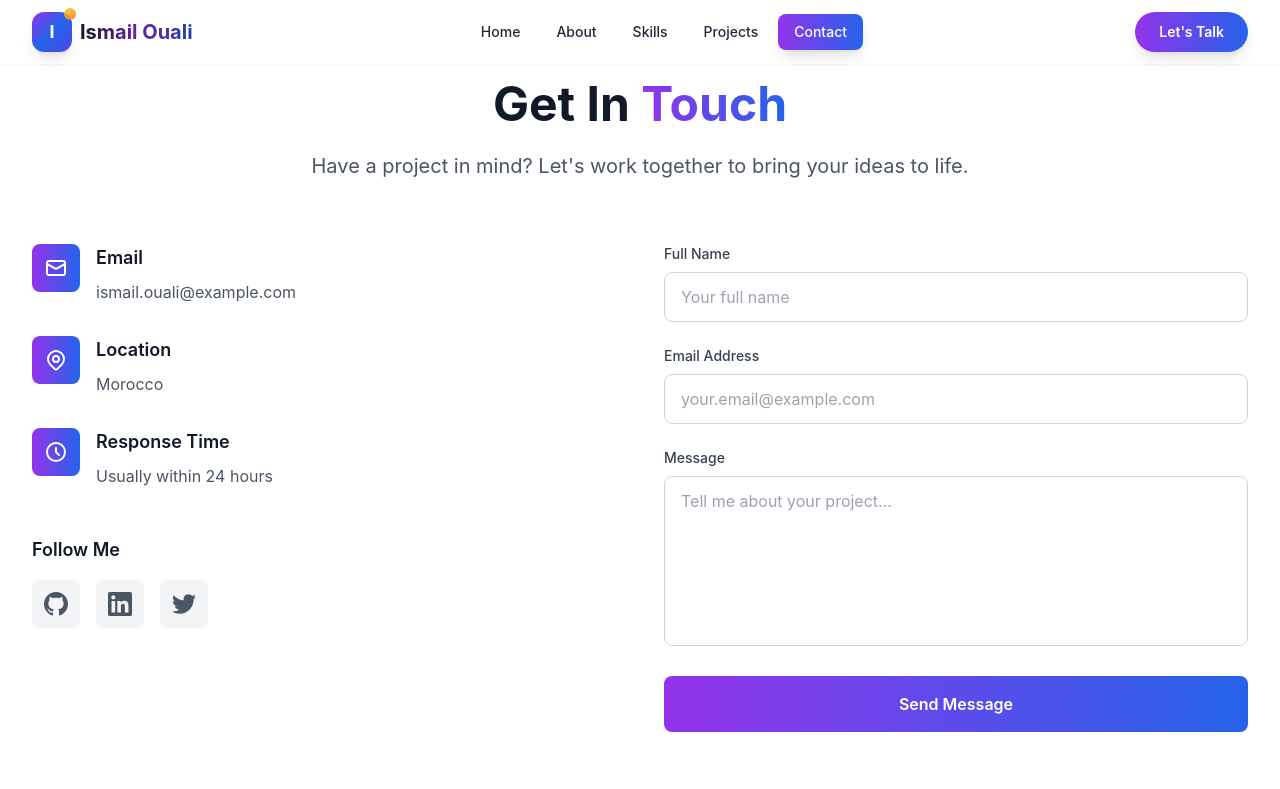
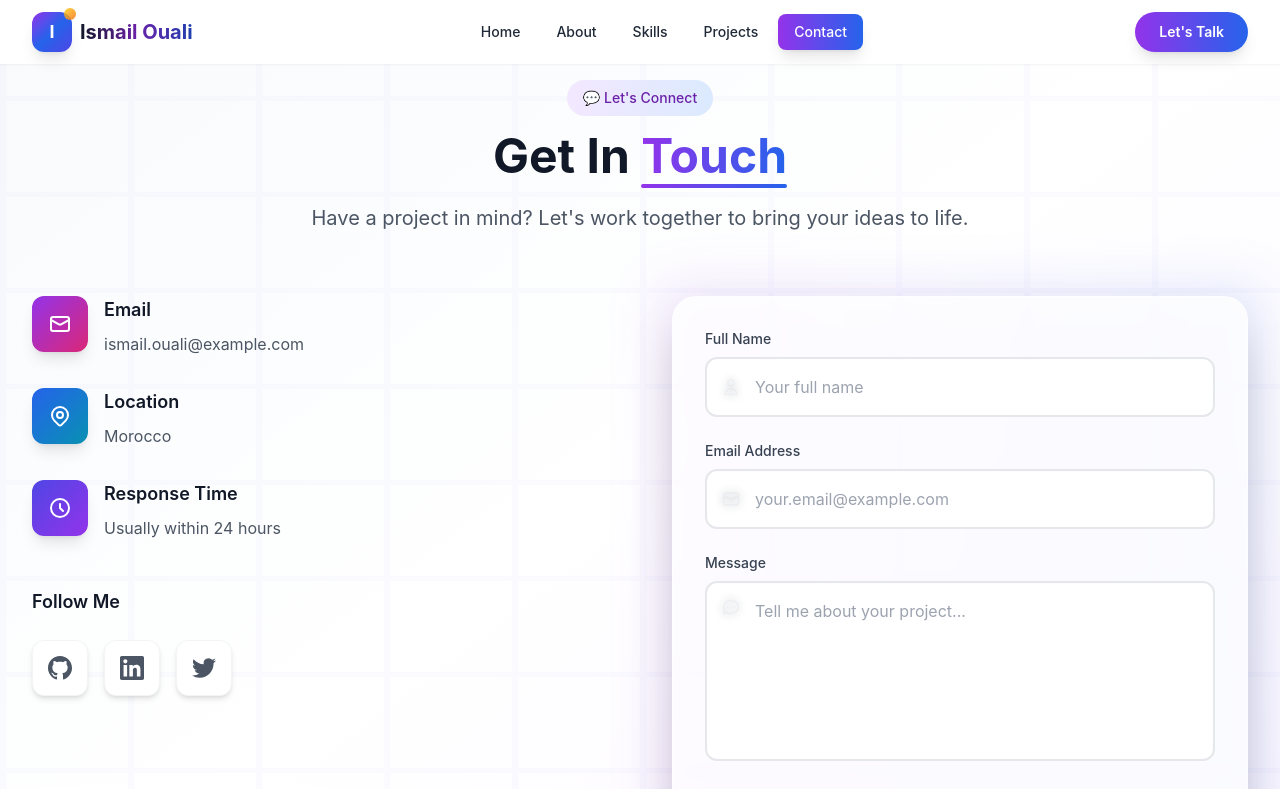
Before and after one commit to IsmailOuali/My-Port, a React (Vite) app: page /contact in a window 1280 px wide. Shown: the top 789 px of the page. Built offline with nearby package versions, Linux system fonts and the light colour scheme.

Commit message:
Update the ContactSection

```diff
--- a/src/assets/components/ContactSection.tsx
+++ b/src/assets/components/ContactSection.tsx
@@ -3,6 +3,7 @@ import React, { useState } from "react";
 const ContactSection = () => {
   const [formData, setFormData] = useState({ name: "", email: "", message: "" });
   const [status, setStatus] = useState<"idle" | "sending" | "success" | "error">("idle");
+  const [focusedField, setFocusedField] = useState<string | null>(null);
 
   const handleChange = (e: React.ChangeEvent<HTMLInputElement | HTMLTextAreaElement>) => {
     setFormData((prev) => ({ ...prev, [e.target.name]: e.target.value }));
@@ -23,177 +24,273 @@ const ContactSection = () => {
   };
 
   return (
-    <section className="py-20 bg-white">
-      <div className="max-w-7xl mx-auto px-4 sm:px-6 lg:px-8">
+    <section className="py-20 relative overflow-hidden">
+      {/* Enhanced Background */}
+      <div className="absolute inset-0 bg-gradient-to-br from-slate-50 via-white to-purple-50"></div>
+      <div className="absolute inset-0">
+        <svg className="w-full h-full opacity-30" viewBox="0 0 100 100" preserveAspectRatio="none">
+          <defs>
+            <pattern id="contact-grid" width="10" height="10" patternUnits="userSpaceOnUse">
+              <path d="M 10 0 L 0 0 0 10" fill="none" stroke="rgba(99, 102, 241, 0.1)" strokeWidth="1"/>
+            </pattern>
+          </defs>
+          <rect width="100" height="100" fill="url(#contact-grid)" />
+        </svg>
+      </div>
+
+      <div className="relative max-w-7xl mx-auto px-4 sm:px-6 lg:px-8">
         <div className="text-center mb-16 animate-fade-in-up">
+          <span className="inline-block px-4 py-2 bg-gradient-to-r from-purple-100 to-blue-100 text-purple-800 rounded-full text-sm font-medium mb-4">
+            💬 Let's Connect
+          </span>
           <h2 className="text-4xl lg:text-5xl font-bold mb-6 text-gray-900">
-            Get In <span className="bg-gradient-to-r from-purple-600 to-blue-600 bg-clip-text text-transparent">Touch</span>
+            Get In{" "}
+            <span className="relative inline-block">
+              <span className="bg-gradient-to-r from-purple-600 to-blue-600 bg-clip-text text-transparent">
+                Touch
+              </span>
+              <div className="absolute -bottom-2 left-0 w-full h-1 bg-gradient-to-r from-purple-600 to-blue-600 rounded-full"></div>
+            </span>
           </h2>
           <p className="text-xl text-gray-600 max-w-3xl mx-auto">
             Have a project in mind? Let's work together to bring your ideas to life.
           </p>
         </div>
 
-        <div className="grid lg:grid-cols-2 gap-12">
-          {/* Contact Info */}
-          <div className="animate-fade-in-up">
+        <div className="grid lg:grid-cols-2 gap-16">
+          {/* Enhanced Contact Info */}
+          <div className="animate-slide-in-left">
             <div className="space-y-8">
-              <div className="flex items-start space-x-4">
-                <div className="flex-shrink-0 w-12 h-12 bg-gradient-to-r from-purple-600 to-blue-600 rounded-lg flex items-center justify-center">
+              {[
+                {
+                  icon: (
                     <svg className="w-6 h-6 text-white" fill="none" stroke="currentColor" viewBox="0 0 24 24">
                       <path strokeLinecap="round" strokeLinejoin="round" strokeWidth={2} d="M3 8l7.89 4.26a2 2 0 002.22 0L21 8M5 19h14a2 2 0 002-2V7a2 2 0 00-2-2H5a2 2 0 00-2 2v10a2 2 0 002 2z" />
                     </svg>
-                </div>
-                <div>
-                  <h3 className="text-lg font-semibold text-gray-900 mb-2">Email</h3>
-                  <p className="text-gray-600">ismail.ouali@example.com</p>
-                </div>
-              </div>
-
-              <div className="flex items-start space-x-4">
-                <div className="flex-shrink-0 w-12 h-12 bg-gradient-to-r from-purple-600 to-blue-600 rounded-lg flex items-center justify-center">
+                  ),
+                  title: "Email",
+                  info: "ismail.ouali@example.com",
+                  gradient: "from-purple-600 to-pink-600"
+                },
+                {
+                  icon: (
                     <svg className="w-6 h-6 text-white" fill="none" stroke="currentColor" viewBox="0 0 24 24">
                       <path strokeLinecap="round" strokeLinejoin="round" strokeWidth={2} d="M17.657 16.657L13.414 20.9a1.998 1.998 0 01-2.827 0l-4.244-4.243a8 8 0 1111.314 0z" />
                       <path strokeLinecap="round" strokeLinejoin="round" strokeWidth={2} d="M15 11a3 3 0 11-6 0 3 3 0 016 0z" />
                     </svg>
-                </div>
-                <div>
-                  <h3 className="text-lg font-semibold text-gray-900 mb-2">Location</h3>
-                  <p className="text-gray-600">Morocco</p>
-                </div>
-              </div>
-
-              <div className="flex items-start space-x-4">
-                <div className="flex-shrink-0 w-12 h-12 bg-gradient-to-r from-purple-600 to-blue-600 rounded-lg flex items-center justify-center">
+                  ),
+                  title: "Location",
+                  info: "Morocco",
+                  gradient: "from-blue-600 to-cyan-600"
+                },
+                {
+                  icon: (
                     <svg className="w-6 h-6 text-white" fill="none" stroke="currentColor" viewBox="0 0 24 24">
                       <path strokeLinecap="round" strokeLinejoin="round" strokeWidth={2} d="M12 8v4l3 3m6-3a9 9 0 11-18 0 9 9 0 0118 0z" />
                     </svg>
+                  ),
+                  title: "Response Time",
+                  info: "Usually within 24 hours",
+                  gradient: "from-indigo-600 to-purple-600"
+                }
+              ].map((item, index) => (
+                <div key={item.title} className="group flex items-start space-x-4" style={{ animationDelay: `${index * 150}ms` }}>
+                  <div className={`flex-shrink-0 w-14 h-14 bg-gradient-to-br ${item.gradient} rounded-xl flex items-center justify-center shadow-lg group-hover:shadow-xl group-hover:scale-110 transition-all duration-300`}>
+                    {item.icon}
                   </div>
-                <div>
-                  <h3 className="text-lg font-semibold text-gray-900 mb-2">Response Time</h3>
-                  <p className="text-gray-600">Usually within 24 hours</p>
+                  <div className="flex-1">
+                    <h3 className="text-lg font-semibold text-gray-900 mb-2 group-hover:text-purple-600 transition-colors duration-300">
+                      {item.title}
+                    </h3>
+                    <p className="text-gray-600">{item.info}</p>
+                  </div>
+                </div>
+              ))}
+            </div>
+
+            {/* Enhanced Social Links */}
+            <div className="mt-12">
+              <h3 className="text-lg font-semibold text-gray-900 mb-6">Follow Me</h3>
+              <div className="flex space-x-4">
+                {[
+                  {
+                    href: "https://github.com/IsmailOuali",
+                    icon: (
+                      <svg className="w-6 h-6" fill="currentColor" viewBox="0 0 24 24">
+                        <path d="M12 0c-6.626 0-12 5.373-12 12 0 5.302 3.438 9.8 8.207 11.387.599.111.793-.261.793-.577v-2.234c-3.338.726-4.033-1.416-4.033-1.416-.546-1.387-1.333-1.756-1.333-1.756-1.089-.745.083-.729.083-.729 1.205.084 1.839 1.237 1.839 1.237 1.07 1.834 2.807 1.304 3.492.997.107-.775.418-1.305.762-1.604-2.665-.305-5.467-1.334-5.467-5.931 0-1.311.469-2.381 1.236-3.221-.124-.303-.535-1.524.117-3.176 0 0 1.008-.322 3.301 1.23.957-.266 1.983-.399 3.003-.404 1.02.005 2.047.138 3.006.404 2.291-1.552 3.297-1.23 3.297-1.23.653 1.653.242 2.874.118 3.176.77.84 1.235 1.911 1.235 3.221 0 4.609-2.807 5.624-5.479 5.921.43.372.823 1.102.823 2.222v3.293c0 .319.192.694.801.576 4.765-1.589 8.199-6.086 8.199-11.386 0-6.627-5.373-12-12-12z"/>
+                      </svg>
+                    ),
+                    gradient: "from-gray-700 to-gray-900"
+                  },
+                  {
+                    href: "https://www.linkedin.com/in/ismail-ouali",
+                    icon: (
+                      <svg className="w-6 h-6" fill="currentColor" viewBox="0 0 24 24">
+                        <path d="M20.447 20.452h-3.554v-5.569c0-1.328-.027-3.037-1.852-3.037-1.853 0-2.136 1.445-2.136 2.939v5.667H9.351V9h3.414v1.561h.046c.477-.9 1.637-1.85 3.37-1.85 3.601 0 4.267 2.37 4.267 5.455v6.286zM5.337 7.433c-1.144 0-2.063-.926-2.063-2.065 0-1.138.92-2.063 2.063-2.063 1.14 0 2.064.925 2.064 2.063 0 1.139-.925 2.065-2.064 2.065zm1.782 13.019H3.555V9h3.564v11.452zM22.225 0H1.771C.792 0 0 .774 0 1.729v20.542C0 23.227.792 24 1.771 24h20.451C23.2 24 24 23.227 24 22.271V1.729C24 .774 23.2 0 22.222 0h.003z"/>
+                      </svg>
+                    ),
+                    gradient: "from-blue-600 to-blue-800"
+                  },
+                  {
+                    href: "https://twitter.com/ismailouali",
+                    icon: (
+                      <svg className="w-6 h-6" fill="currentColor" viewBox="0 0 24 24">
+                        <path d="M23.953 4.57a10 10 0 01-2.825.775 4.958 4.958 0 002.163-2.723c-.951.555-2.005.959-3.127 1.184a4.92 4.92 0 00-8.384 4.482C7.69 8.095 4.067 6.13 1.64 3.162a4.822 4.822 0 00-.666 2.475c0 1.71.87 3.213 2.188 4.096a4.904 4.904 0 01-2.228-.616v.06a4.923 4.923 0 003.946 4.827 4.996 4.996 0 01-2.212.085 4.936 4.936 0 004.604 3.417 9.867 9.867 0 01-6.102 2.105c-.39 0-.779-.023-1.17-.067a13.995 13.995 0 007.557 2.209c9.053 0 13.998-7.496 13.998-13.985 0-.21 0-.42-.015-.63A9.935 9.935 0 0024 4.59z"/>
+                      </svg>
+                    ),
+                    gradient: "from-sky-500 to-blue-600"
+                  }
+                ].map((social, index) => (
+                  <a
+                    key={index}
+                    href={social.href}
+                    target="_blank"
+                    rel="noopener noreferrer"
+                    className="group relative w-14 h-14 bg-white rounded-xl shadow-md hover:shadow-xl flex items-center justify-center transition-all duration-300 hover:scale-110 border border-gray-100"
+                  >
+                    <span className={`text-gray-600 group-hover:text-white transition-colors duration-300 relative z-10`}>
+                      {social.icon}
+                    </span>
+                    <div className={`absolute inset-0 bg-gradient-to-br ${social.gradient} rounded-xl opacity-0 group-hover:opacity-100 transition-opacity duration-300`}></div>
+                  </a>
+                ))}
               </div>
             </div>
           </div>
 
-            <div className="mt-12">
-              <h3 className="text-lg font-semibold text-gray-900 mb-4">Follow Me</h3>
-              <div className="flex space-x-4">
-                <a
-                  href="https://github.com/IsmailOuali"
-                  target="_blank"
-                  rel="noopener noreferrer"
-                  className="w-12 h-12 bg-gray-100 hover:bg-gradient-to-r hover:from-purple-600 hover:to-blue-600 rounded-lg flex items-center justify-center transition-all duration-300 group"
-                >
-                  <svg className="w-6 h-6 text-gray-600 group-hover:text-white" fill="currentColor" viewBox="0 0 24 24">
-                    <path d="M12 0c-6.626 0-12 5.373-12 12 0 5.302 3.438 9.8 8.207 11.387.599.111.793-.261.793-.577v-2.234c-3.338.726-4.033-1.416-4.033-1.416-.546-1.387-1.333-1.756-1.333-1.756-1.089-.745.083-.729.083-.729 1.205.084 1.839 1.237 1.839 1.237 1.07 1.834 2.807 1.304 3.492.997.107-.775.418-1.305.762-1.604-2.665-.305-5.467-1.334-5.467-5.931 0-1.311.469-2.381 1.236-3.221-.124-.303-.535-1.524.117-3.176 0 0 1.008-.322 3.301 1.23.957-.266 1.983-.399 3.003-.404 1.02.005 2.047.138 3.006.404 2.291-1.552 3.297-1.23 3.297-1.23.653 1.653.242 2.874.118 3.176.77.84 1.235 1.911 1.235 3.221 0 4.609-2.807 5.624-5.479 5.921.43.372.823 1.102.823 2.222v3.293c0 .319.192.694.801.576 4.765-1.589 8.199-6.086 8.199-11.386 0-6.627-5.373-12-12-12z"/>
+          {/* Enhanced Contact Form */}
+          <div className="animate-slide-in-right">
+            <div className="relative">
+              <div className="absolute -inset-4 bg-gradient-to-r from-purple-600/10 to-blue-600/10 rounded-3xl blur-xl"></div>
+              <div className="relative bg-white/80 backdrop-blur-sm rounded-3xl p-8 shadow-2xl border border-white/50">
+                <form onSubmit={handleSubmit} className="space-y-6">
+                  {[
+                    {
+                      label: "Full Name",
+                      name: "name",
+                      type: "text",
+                      placeholder: "Your full name",
+                      icon: (
+                        <svg className="w-5 h-5" fill="none" stroke="currentColor" viewBox="0 0 24 24">
+                          <path strokeLinecap="round" strokeLinejoin="round" strokeWidth={2} d="M16 7a4 4 0 11-8 0 4 4 0 018 0zM12 14a7 7 0 00-7 7h14a7 7 0 00-7-7z" />
                         </svg>
-                </a>
-                <a
-                  href="https://www.linkedin.com/in/ismail-ouali"
-                  target="_blank"
-                  rel="noopener noreferrer"
-                  className="w-12 h-12 bg-gray-100 hover:bg-gradient-to-r hover:from-purple-600 hover:to-blue-600 rounded-lg flex items-center justify-center transition-all duration-300 group"
-                >
-                  <svg className="w-6 h-6 text-gray-600 group-hover:text-white" fill="currentColor" viewBox="0 0 24 24">
-                    <path d="M20.447 20.452h-3.554v-5.569c0-1.328-.027-3.037-1.852-3.037-1.853 0-2.136 1.445-2.136 2.939v5.667H9.351V9h3.414v1.561h.046c.477-.9 1.637-1.85 3.37-1.85 3.601 0 4.267 2.37 4.267 5.455v6.286zM5.337 7.433c-1.144 0-2.063-.926-2.063-2.065 0-1.138.92-2.063 2.063-2.063 1.14 0 2.064.925 2.064 2.063 0 1.139-.925 2.065-2.064 2.065zm1.782 13.019H3.555V9h3.564v11.452zM22.225 0H1.771C.792 0 0 .774 0 1.729v20.542C0 23.227.792 24 1.771 24h20.451C23.2 24 24 23.227 24 22.271V1.729C24 .774 23.2 0 22.222 0h.003z"/>
+                      )
+                    },
+                    {
+                      label: "Email Address",
+                      name: "email",
+                      type: "email",
+                      placeholder: "your.email@example.com",
+                      icon: (
+                        <svg className="w-5 h-5" fill="none" stroke="currentColor" viewBox="0 0 24 24">
+                          <path strokeLinecap="round" strokeLinejoin="round" strokeWidth={2} d="M3 8l7.89 4.26a2 2 0 002.22 0L21 8M5 19h14a2 2 0 002-2V7a2 2 0 00-2-2H5a2 2 0 00-2 2v10a2 2 0 002 2z" />
                         </svg>
-                </a>
-                <a
-                  href="https://twitter.com/ismailouali"
-                  target="_blank"
-                  rel="noopener noreferrer"
-                  className="w-12 h-12 bg-gray-100 hover:bg-gradient-to-r hover:from-purple-600 hover:to-blue-600 rounded-lg flex items-center justify-center transition-all duration-300 group"
-                >
-                  <svg className="w-6 h-6 text-gray-600 group-hover:text-white" fill="currentColor" viewBox="0 0 24 24">
-                    <path d="M23.953 4.57a10 10 0 01-2.825.775 4.958 4.958 0 002.163-2.723c-.951.555-2.005.959-3.127 1.184a4.92 4.92 0 00-8.384 4.482C7.69 8.095 4.067 6.13 1.64 3.162a4.822 4.822 0 00-.666 2.475c0 1.71.87 3.213 2.188 4.096a4.904 4.904 0 01-2.228-.616v.06a4.923 4.923 0 003.946 4.827 4.996 4.996 0 01-2.212.085 4.936 4.936 0 004.604 3.417 9.867 9.867 0 01-6.102 2.105c-.39 0-.779-.023-1.17-.067a13.995 13.995 0 007.557 2.209c9.053 0 13.998-7.496 13.998-13.985 0-.21 0-.42-.015-.63A9.935 9.935 0 0024 4.59z"/>
-                  </svg>
-                </a>
+                      )
+                    }
+                  ].map((field) => (
+                    <div key={field.name} className="group">
+                      <label htmlFor={field.name} className="block text-sm font-medium text-gray-700 mb-2">
+                        {field.label}
+                      </label>
+                      <div className="relative">
+                        <div className={`absolute inset-y-0 left-0 pl-4 flex items-center pointer-events-none transition-colors duration-300 ${
+                          focusedField === field.name ? 'text-purple-600' : 'text-gray-400'
+                        }`}>
+                          {field.icon}
+                        </div>
+                        <input
+                          type={field.type}
+                          id={field.name}
+                          name={field.name}
+                          value={formData[field.name as keyof typeof formData]}
+                          onChange={handleChange}
+                          onFocus={() => setFocusedField(field.name)}
+                          onBlur={() => setFocusedField(null)}
+                          required
+                          className="w-full pl-12 pr-4 py-4 border-2 border-gray-200 rounded-xl focus:ring-2 focus:ring-purple-600 focus:border-purple-600 transition-all duration-300 bg-white/50 backdrop-blur-sm"
+                          placeholder={field.placeholder}
+                        />
                       </div>
                     </div>
-          </div>
+                  ))}
 
-          {/* Contact Form */}
-          <div className="animate-fade-in-up delay-200">
-            <form onSubmit={handleSubmit} className="space-y-6">
-              <div>
-                <label htmlFor="name" className="block text-sm font-medium text-gray-700 mb-2">
-                  Full Name
-                </label>
-                <input
-                  type="text"
-                  id="name"
-                  name="name"
-                  value={formData.name}
-                  onChange={handleChange}
-                  required
-                  className="w-full px-4 py-3 border border-gray-300 rounded-lg focus:ring-2 focus:ring-purple-600 focus:border-transparent transition-all duration-300"
-                  placeholder="Your full name"
-                />
-              </div>
-
-              <div>
-                <label htmlFor="email" className="block text-sm font-medium text-gray-700 mb-2">
-                  Email Address
-                </label>
-                <input
-                  type="email"
-                  id="email"
-                  name="email"
-                  value={formData.email}
-                  onChange={handleChange}
-                  required
-                  className="w-full px-4 py-3 border border-gray-300 rounded-lg focus:ring-2 focus:ring-purple-600 focus:border-transparent transition-all duration-300"
-                  placeholder="your.email@example.com"
-                />
-              </div>
-
-              <div>
+                  <div className="group">
                     <label htmlFor="message" className="block text-sm font-medium text-gray-700 mb-2">
                       Message
                     </label>
+                    <div className="relative">
+                      <div className={`absolute top-4 left-4 pointer-events-none transition-colors duration-300 ${
+                        focusedField === 'message' ? 'text-purple-600' : 'text-gray-400'
+                      }`}>
+                        <svg className="w-5 h-5" fill="none" stroke="currentColor" viewBox="0 0 24 24">
+                          <path strokeLinecap="round" strokeLinejoin="round" strokeWidth={2} d="M8 12h.01M12 12h.01M16 12h.01M21 12c0 4.418-4.03 8-9 8a9.863 9.863 0 01-4.255-.949L3 20l1.395-3.72C3.512 15.042 3 13.574 3 12c0-4.418 4.03-8 9-8s9 3.582 9 8z" />
+                        </svg>
+                      </div>
                       <textarea
                         id="message"
                         name="message"
                         rows={6}
                         value={formData.message}
                         onChange={handleChange}
+                        onFocus={() => setFocusedField('message')}
+                        onBlur={() => setFocusedField(null)}
                         required
-                  className="w-full px-4 py-3 border border-gray-300 rounded-lg focus:ring-2 focus:ring-purple-600 focus:border-transparent transition-all duration-300 resize-none"
+                        className="w-full pl-12 pr-4 py-4 border-2 border-gray-200 rounded-xl focus:ring-2 focus:ring-purple-600 focus:border-purple-600 transition-all duration-300 resize-none bg-white/50 backdrop-blur-sm"
                         placeholder="Tell me about your project..."
                       />
+                    </div>
                   </div>
 
                   <button
                     type="submit"
                     disabled={status === "sending"}
-                className="w-full py-4 bg-gradient-to-r from-purple-600 to-blue-600 text-white font-semibold rounded-lg hover:from-purple-700 hover:to-blue-700 transition-all duration-300 transform hover:scale-105 disabled:opacity-50 disabled:cursor-not-allowed disabled:transform-none"
+                    className="group w-full py-4 bg-gradient-to-r from-purple-600 to-blue-600 text-white font-semibold rounded-xl hover:from-purple-700 hover:to-blue-700 transition-all duration-300 transform hover:scale-105 disabled:opacity-50 disabled:cursor-not-allowed disabled:transform-none shadow-lg hover:shadow-xl relative overflow-hidden"
                   >
+                    <span className="relative z-10 flex items-center justify-center">
                       {status === "sending" ? (
-                  <span className="flex items-center justify-center">
+                        <>
                           <svg className="animate-spin -ml-1 mr-3 h-5 w-5 text-white" xmlns="http://www.w3.org/2000/svg" fill="none" viewBox="0 0 24 24">
                             <circle className="opacity-25" cx="12" cy="12" r="10" stroke="currentColor" strokeWidth="4"></circle>
                             <path className="opacity-75" fill="currentColor" d="M4 12a8 8 0 018-8V0C5.373 0 0 5.373 0 12h4zm2 5.291A7.962 7.962 0 014 12H0c0 3.042 1.135 5.824 3 7.938l3-2.647z"></path>
                           </svg>
                           Sending...
+                        </>
+                      ) : (
+                        <>
+                          <svg className="w-5 h-5 mr-2" fill="none" stroke="currentColor" viewBox="0 0 24 24">
+                            <path strokeLinecap="round" strokeLinejoin="round" strokeWidth={2} d="M12 19l9 2-9-18-9 18 9-2zm0 0v-8" />
+                          </svg>
+                          Send Message
+                        </>
+                      )}
                     </span>
-                ) : (
-                  "Send Message"
-                )}
+                    <div className="absolute inset-0 bg-gradient-to-r from-purple-700 to-blue-700 transform scale-x-0 group-hover:scale-x-100 transition-transform duration-300 origin-left"></div>
                   </button>
 
                   {status === "success" && (
-                <div className="p-4 bg-green-50 border border-green-200 rounded-lg">
-                  <p className="text-green-800 font-medium">✅ Message sent successfully! I'll get back to you soon.</p>
+                    <div className="animate-scale-in p-4 bg-green-50 border-2 border-green-200 rounded-xl">
+                      <p className="text-green-800 font-medium flex items-center">
+                        <svg className="w-5 h-5 mr-2" fill="none" stroke="currentColor" viewBox="0 0 24 24">
+                          <path strokeLinecap="round" strokeLinejoin="round" strokeWidth={2} d="M9 12l2 2 4-4m6 2a9 9 0 11-18 0 9 9 0 0118 0z" />
+                        </svg>
+                        Message sent successfully! I'll get back to you soon.
+                      </p>
                     </div>
                   )}
 
                   {status === "error" && (
-                <div className="p-4 bg-red-50 border border-red-200 rounded-lg">
-                  <p className="text-red-800 font-medium">❌ Failed to send message. Please try again.</p>
+                    <div className="animate-scale-in p-4 bg-red-50 border-2 border-red-200 rounded-xl">
+                      <p className="text-red-800 font-medium flex items-center">
+                        <svg className="w-5 h-5 mr-2" fill="none" stroke="currentColor" viewBox="0 0 24 24">
+                          <path strokeLinecap="round" strokeLinejoin="round" strokeWidth={2} d="M12 8v4m0 4h.01M21 12a9 9 0 11-18 0 9 9 0 0118 0z" />
+                        </svg>
+                        Failed to send message. Please try again.
+                      </p>
                     </div>
                   )}
                 </form>
+              </div>
+            </div>
           </div>
         </div>
       </div>
```
Lines whose indentation alone changed are shown as unchanged.
